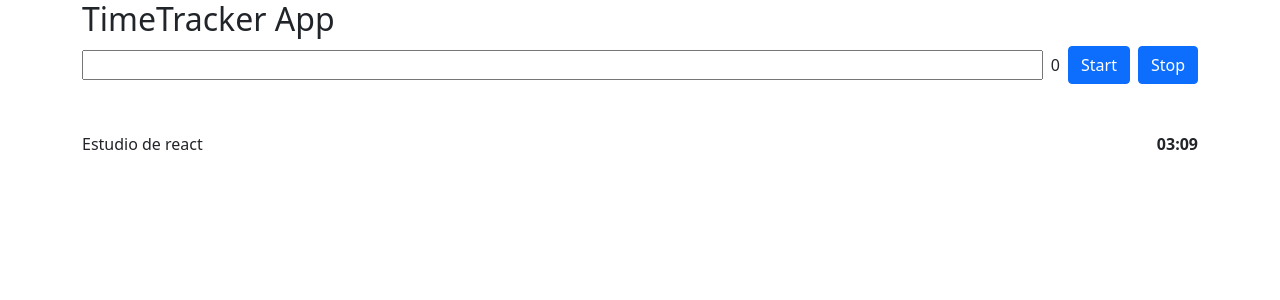
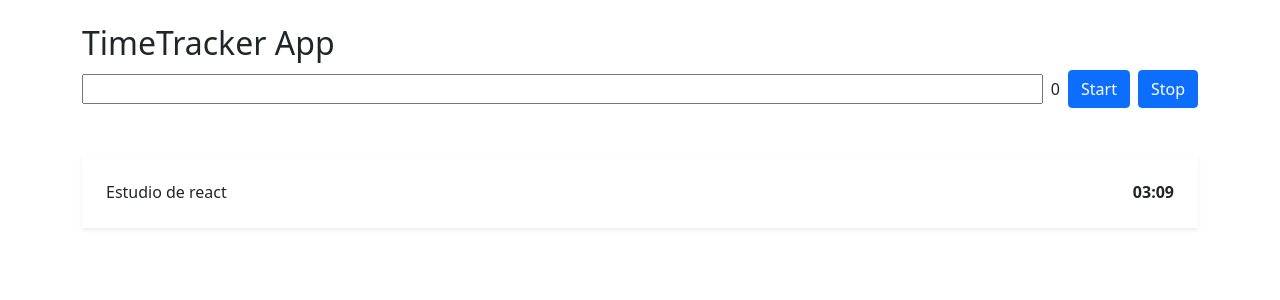
Before and after one commit to tobicorradi/time-tracking-app, a React (Create React App) app: page / in a window 1280 px wide. Shown: the top 300 px of the page. Built offline with nearby package versions, Linux system fonts and the light colour scheme.

Commit message:
I dont remember

```diff
--- a/src/App.jsx
+++ b/src/App.jsx
@@ -15,7 +15,7 @@ function App() {
   }])
   const countRef = useRef(null)
   return (
-    <Container>
+    <Container className="mt-4">
       <Row>
         <TaskCreator timer={timer} setTimer={setTimer} newTask={newTask} setNewTask={setNewTask} list={list} setList={setList}/>
         <TaskList list={list}/>
--- a/src/components/TaskList/TaskList.jsx
+++ b/src/components/TaskList/TaskList.jsx
@@ -2,14 +2,14 @@ import React from 'react'
 
 const TaskList = ({list}) => {
     return (
-        <div className="task-list mt-5">
+        <section className="task-list mt-5">
             {list.map(el => (
-                <div className="task d-flex justify-content-between">
+                <div className="task d-flex justify-content-between p-4 shadow-sm mb-3">
                     <span>{el.text}</span>
                     <strong>{el.time}</strong>
                 </div>
             ))}
-        </div>
+        </section>
     )
 }
 
```
